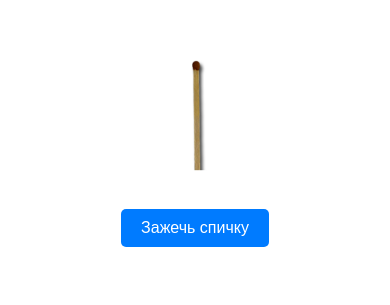
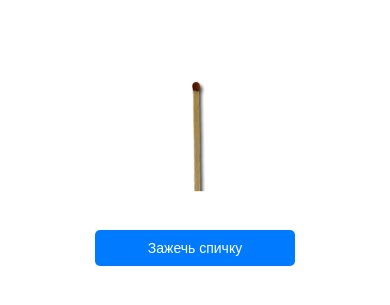
Before and after one commit to headiks/fire, a plain HTML site: page index.html in a window 390 px wide. Shown: the part 279-584 px from the top of the page. Drawn offline with Linux system fonts and the light colour scheme.

Commit message:
Update index.html

```diff
--- a/index.html
+++ b/index.html
@@ -15,11 +15,11 @@
             align-items: center; /* Центрирование по вертикали */
             flex-direction: column; /* Вертикальное направление */
             margin: 0; /* Убираем отступы по умолчанию */
+            padding: 20px; /* Добавляем отступы для мобильных устройств */
         }
         #match, #burntMatch {
-            width: auto; /* Ширина по умолчанию */
             height: 200px; /* Высота изображения спички */
-            position: relative; /* Позиционирование относительно контейнера */
+            max-width: 100%; /* Ограничиваем максимальную ширину для мобильных */
             z-index: 1; /* Спичка выше фона */
         }
         #fire {
@@ -46,6 +46,8 @@
             color: white;
             cursor: pointer;
             transition: background-color 0.3s;
+            width: 100%; /* Кнопка занимает всю ширину */
+            max-width: 200px; /* Ограничиваем максимальную ширину кнопки */
         }
         button:hover {
             background-color: #0056b3;
@@ -60,6 +62,9 @@
             }
             #message {
                 font-size: 16px; /* Уменьшаем размер шрифта для мобильных */
+            }
+            button {
+                font-size: 14px; /* Уменьшаем размер шрифта кнопки для мобильных */
             }
         }
     </style>
```
